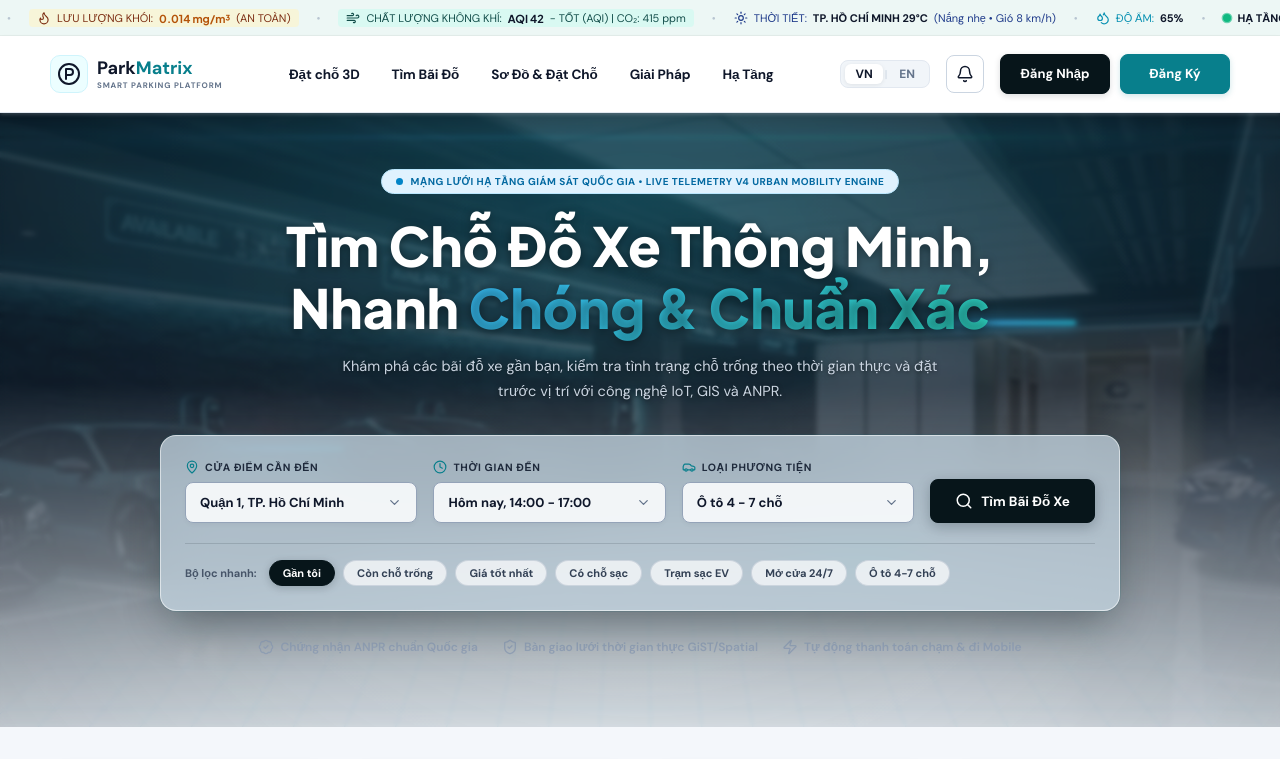
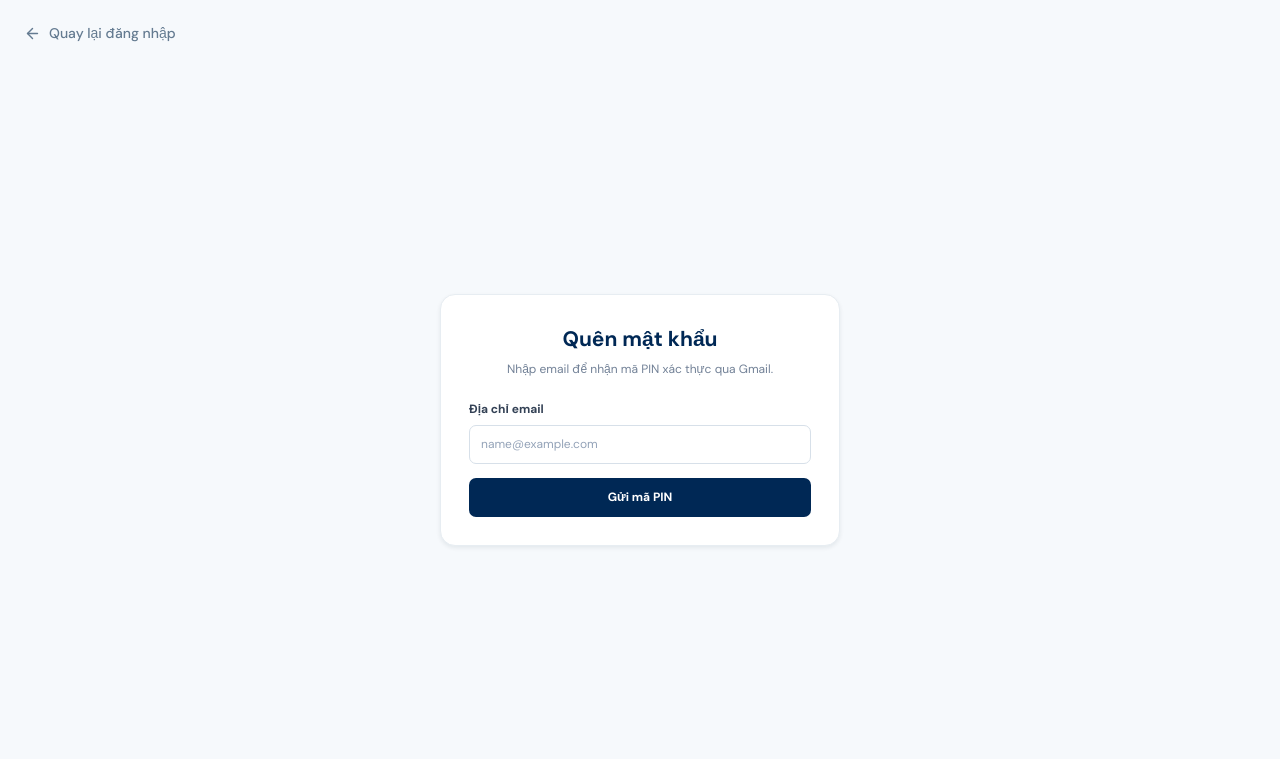
Before and after one commit to LittileMonkey/Parking3D, a React (Vite) app in the folder frontend_parking_system/: page /forgot-password in a window 1280 px wide. Shown: the top 759 px of the page. Built offline with nearby package versions, Linux system fonts and the light colour scheme; no server answers.

Commit message:
design: UI ForgotPassword

```diff
--- a/frontend_parking_system/src/App.tsx
+++ b/frontend_parking_system/src/App.tsx
@@ -3,6 +3,7 @@ import Home from "./pages/Home";
 import { lazy, Suspense } from "react";
 import Login from "./pages/Login";
 import Register from "./pages/Register";
+import ForgotPassword from "./pages/ForgotPassword";
 import VerifyEmail from "./pages/VerifyEmail";
 import EmailVerified from "./pages/EmailVerified";
 
@@ -14,6 +15,7 @@ export default function App() {
       <Route path="/" element={<Home />} />
       <Route path="/booking" element={<Suspense fallback={<p role="status">Đang tải trang đặt chỗ 3D…</p>}><Booking /></Suspense>} />
       <Route path="/login" element={<Login />} />
+      <Route path="/forgot-password" element={<ForgotPassword />} />
       <Route path="/register" element={<Register />} />
       <Route path="/verify-email" element={<VerifyEmail />} />
       <Route path="/email-verified" element={<EmailVerified />} />
--- a/frontend_parking_system/src/index.css
+++ b/frontend_parking_system/src/index.css
@@ -2319,6 +2319,187 @@ h1, h2, h3, p, figure { margin: 0; }
   text-decoration: underline;
 }
 
+.forgot-password-link {
+  color: #087f8c;
+  font-size: 12px;
+  font-weight: 700;
+  transition: color 0.2s ease;
+}
+
+.forgot-password-link:hover {
+  color: #056f7a;
+  text-decoration: underline;
+}
+
+.forgot-page {
+  position: relative;
+  display: grid;
+  width: 100%;
+  min-height: 100vh;
+  padding: 80px 20px 40px;
+  place-items: center;
+  color: #002855;
+  background: #f6f9fc;
+  font-family: "DM Sans", sans-serif;
+}
+
+.forgot-back-link {
+  position: absolute;
+  top: 24px;
+  left: 24px;
+  display: inline-flex;
+  align-items: center;
+  gap: 8px;
+  color: #647b91;
+  font-size: 14px;
+  font-weight: 500;
+}
+
+.forgot-back-link:hover,
+.forgot-step-back:hover {
+  color: #002855;
+}
+
+.forgot-card {
+  width: min(100%, 400px);
+  padding: 30px 28px 28px;
+  border: 1px solid #e7edf2;
+  border-radius: 15px;
+  background: #fff;
+  box-shadow: 0 2px 4px rgb(15 35 55 / 8%);
+}
+
+.forgot-heading {
+  margin-bottom: 22px;
+  text-align: center;
+}
+
+.forgot-heading h1,
+.forgot-success h1 {
+  margin: 0 0 7px;
+  color: #002855;
+  font-size: 21px;
+  font-weight: 800;
+}
+
+.forgot-heading p,
+.forgot-success p {
+  color: #718096;
+  font-size: 12px;
+  line-height: 1.55;
+}
+
+.forgot-heading p strong {
+  color: #40576e;
+  overflow-wrap: anywhere;
+}
+
+.forgot-form {
+  display: flex;
+  flex-direction: column;
+  gap: 14px;
+}
+
+.forgot-field {
+  display: flex;
+  flex-direction: column;
+  gap: 8px;
+}
+
+.forgot-field label {
+  color: #334155;
+  font-size: 12px;
+  font-weight: 700;
+}
+
+.forgot-field input {
+  width: 100%;
+  height: 39px;
+  padding: 0 11px;
+  border: 1px solid #d7e0e9;
+  border-radius: 7px;
+  outline: none;
+  color: #243b53;
+  background: #fff;
+  font-size: 12px;
+  transition: border-color 0.18s ease, box-shadow 0.18s ease;
+}
+
+.forgot-field input::placeholder {
+  color: #94a3b8;
+}
+
+.forgot-field input:focus {
+  border-color: #3979b9;
+  box-shadow: 0 0 0 3px rgb(57 121 185 / 12%);
+}
+
+.forgot-field input[inputmode="numeric"] {
+  text-align: center;
+  letter-spacing: 0.3em;
+}
+
+.forgot-submit {
+  display: inline-flex;
+  width: 100%;
+  min-height: 39px;
+  align-items: center;
+  justify-content: center;
+  border: 0;
+  border-radius: 7px;
+  color: #fff;
+  background: #002855;
+  cursor: pointer;
+  font-size: 12px;
+  font-weight: 700;
+  transition: background 0.18s ease;
+}
+
+.forgot-submit:hover {
+  background: #064078;
+}
+
+.forgot-error {
+  padding: 10px 12px;
+  border: 1px solid #fecaca;
+  border-radius: 7px;
+  color: #b42318;
+  background: #fff5f5;
+  font-size: 12px;
+  line-height: 1.45;
+}
+
+.forgot-step-back {
+  display: flex;
+  align-items: center;
+  justify-content: center;
+  gap: 6px;
+  margin: 14px auto 0;
+  padding: 3px;
+  border: 0;
+  color: #647b91;
+  background: transparent;
+  cursor: pointer;
+  font-size: 12px;
+}
+
+.forgot-success {
+  display: flex;
+  flex-direction: column;
+  align-items: center;
+  gap: 10px;
+  text-align: center;
+}
+
+.forgot-success > svg {
+  margin-bottom: 2px;
+  color: #16845e;
+}
+
+.forgot-success .forgot-submit {
+  margin-top: 8px;
+}
+
 @media (max-width: 960px) {
   .login-split-page {
     flex-direction: column;
@@ -2341,4 +2522,20 @@ h1, h2, h3, p, figure { margin: 0; }
   .login-form-container {
     padding: 32px 20px;
   }
-}
+
+}
+
+@media (max-width: 520px) {
+  .forgot-page {
+    padding: 76px 16px 24px;
+  }
+
+  .forgot-back-link {
+    top: 20px;
+    left: 16px;
+  }
+
+  .forgot-card {
+    padding: 27px 21px 23px;
+  }
+}
--- /dev/null
+++ b/frontend_parking_system/src/pages/ForgotPassword.tsx
@@ -0,0 +1,165 @@
+import { useState, type FormEvent } from "react";
+import { ArrowLeft, CheckCircle2 } from "lucide-react";
+import { Link } from "react-router-dom";
+
+type Step = "email" | "otp" | "password" | "success";
+
+export default function ForgotPassword() {
+  const [step, setStep] = useState<Step>("email");
+  const [email, setEmail] = useState("");
+  const [otp, setOtp] = useState("");
+  const [password, setPassword] = useState("");
+  const [confirmPassword, setConfirmPassword] = useState("");
+  const [error, setError] = useState("");
+
+  const submit = (event: FormEvent<HTMLFormElement>) => {
+    event.preventDefault();
+    setError("");
+
+    if (step === "email") {
+      setEmail(email.trim().toLowerCase());
+      setStep("otp");
+      return;
+    }
+
+    if (step === "otp") {
+      if (!/^\d{6}$/.test(otp)) {
+        setError("OTP phải gồm đúng 6 chữ số.");
+        return;
+      }
+      setStep("password");
+      return;
+    }
+
+    if (password.length < 8) {
+      setError("Mật khẩu mới cần có ít nhất 8 ký tự.");
+      return;
+    }
+    if (password !== confirmPassword) {
+      setError("Mật khẩu xác nhận chưa khớp.");
+      return;
+    }
+
+    setStep("success");
+  };
+
+  const goBack = () => {
+    setError("");
+    setStep(step === "password" ? "otp" : "email");
+  };
+
+  return (
+    <main className="forgot-page">
+      <Link className="forgot-back-link" to="/login">
+        <ArrowLeft size={17} />
+        Quay lại đăng nhập
+      </Link>
+
+      <section className="forgot-card">
+        {step === "success" ? (
+          <div className="forgot-success" role="status">
+            <CheckCircle2 size={48} />
+            <h1>Đổi mật khẩu thành công</h1>
+            <p>Bạn có thể đăng nhập bằng mật khẩu mới ngay bây giờ.</p>
+            <Link className="forgot-submit" to="/login">Đi đến đăng nhập</Link>
+          </div>
+        ) : (
+          <>
+            <header className="forgot-heading">
+              <h1>
+                {step === "email" && "Quên mật khẩu"}
+                {step === "otp" && "Xác thực OTP"}
+                {step === "password" && "Đặt mật khẩu mới"}
+              </h1>
+              <p>
+                {step === "email" && "Nhập email để nhận mã PIN xác thực qua Gmail."}
+                {step === "otp" && <>Nhập mã OTP đã được gửi đến <strong>{email}</strong>.</>}
+                {step === "password" && "Tạo mật khẩu mới để hoàn tất khôi phục tài khoản."}
+              </p>
+            </header>
+
+            <form className="forgot-form" onSubmit={submit}>
+              {error && <div className="forgot-error" role="alert">{error}</div>}
+
+              {step === "email" && (
+                <div className="forgot-field">
+                  <label htmlFor="forgot-email">Địa chỉ email</label>
+                  <input
+                    id="forgot-email"
+                    type="email"
+                    autoComplete="email"
+                    value={email}
+                    onChange={(event) => setEmail(event.target.value)}
+                    placeholder="name@example.com"
+                    required
+                  />
+                </div>
+              )}
+
+              {step === "otp" && (
+                <div className="forgot-field">
+                  <label htmlFor="forgot-otp">Mã OTP 6 chữ số</label>
+                  <input
+                    id="forgot-otp"
+                    type="text"
+                    inputMode="numeric"
+                    autoComplete="one-time-code"
+                    maxLength={6}
+                    value={otp}
+                    onChange={(event) => setOtp(event.target.value.replace(/\D/g, ""))}
+                    placeholder="Nhập mã OTP"
+                    required
+                  />
+                </div>
+              )}
+
+              {step === "password" && (
+                <>
+                  <div className="forgot-field">
+                    <label htmlFor="forgot-password">Mật khẩu mới</label>
+                    <input
+                      id="forgot-password"
+                      type="password"
+                      autoComplete="new-password"
+                      minLength={8}
+                      value={password}
+                      onChange={(event) => setPassword(event.target.value)}
+                      placeholder="Ít nhất 8 ký tự"
+                      required
+                    />
+                  </div>
+                  <div className="forgot-field">
+                    <label htmlFor="forgot-confirm-password">Xác nhận mật khẩu mới</label>
+                    <input
+                      id="forgot-confirm-password"
+                      type="password"
+                      autoComplete="new-password"
+                      minLength={8}
+                      value={confirmPassword}
+                      onChange={(event) => setConfirmPassword(event.target.value)}
+                      placeholder="Nhập lại mật khẩu mới"
+                      required
+                    />
+                  </div>
+                </>
+              )}
+
+              <button className="forgot-submit" type="submit">
+                {step === "email" && "Gửi mã PIN"}
+                {step === "otp" && "Xác thực OTP"}
+                {step === "password" && "Đổi mật khẩu"}
+              </button>
+            </form>
+
+            {(step === "otp" || step === "password") && (
+              <button className="forgot-step-back" type="button" onClick={goBack}>
+                <ArrowLeft size={15} />
+                {step === "otp" ? "Quay lại nhập email" : "Quay lại xác thực OTP"}
+              </button>
+            )}
+          </>
+        )}
+      </section>
+    </main>
+  );
+}
--- a/frontend_parking_system/src/pages/Login.tsx
+++ b/frontend_parking_system/src/pages/Login.tsx
@@ -152,6 +152,7 @@ export default function Login() {
             <div className="form-group">
               <div className="label-row">
                 <label htmlFor="login-password">Mật khẩu</label>
+                <Link className="forgot-password-link" to="/forgot-password">Quên mật khẩu?</Link>
               </div>
               <div className="input-field-wrapper">
                 <LockKeyhole size={18} className="field-icon" />
```
